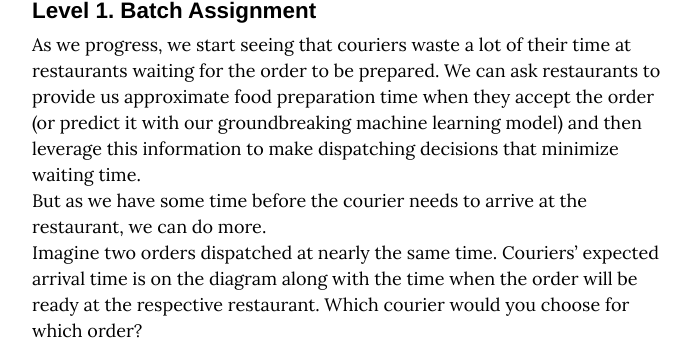
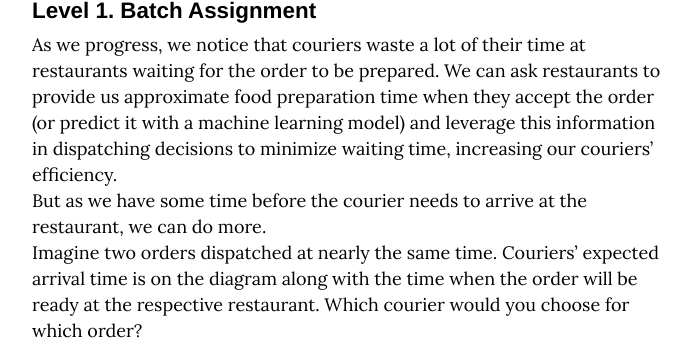
Before and after one commit to IlyaZinkovich/ilyazinkovich.github.io, a Jekyll site: the page built from _posts/2020/jun/2020-06-07-delivery-dispatching-evolution.md, in a window 1280 px wide and 900 px high, scrolled down 785 px, cut to the strip 227-567 px from the top of the window. Shown: the whole strip, without its empty margins (288-979 px from the left). Built offline with Jekyll 4.4.1, drawn with Linux system fonts in a browser that asks for light colours; comment, search, counter and statistics services are not loaded.

Commit message:
Update 2020-06-07-delivery-dispatching-evolution.md

```diff
--- a/_posts/2020/jun/2020-06-07-delivery-dispatching-evolution.md
+++ b/_posts/2020/jun/2020-06-07-delivery-dispatching-evolution.md
@@ -26,7 +26,7 @@ We need to get the basics right, so we start with a straightforward dispatching
 
 ## Level 1. Batch Assignment
 
-As we progress, we start seeing that couriers waste a lot of their time at restaurants waiting for the order to be prepared. We can ask restaurants to provide us approximate food preparation time when they accept the order (or predict it with our groundbreaking machine learning model) and then leverage this information to make dispatching decisions that minimize waiting time.
+As we progress, we notice that couriers waste a lot of their time at restaurants waiting for the order to be prepared. We can ask restaurants to provide us approximate food preparation time when they accept the order (or predict it with a machine learning model) and leverage this information in dispatching decisions to minimize waiting time, increasing our couriers' efficiency.
 But as we have some time before the courier needs to arrive at the restaurant, we can do more.
 Imagine two orders dispatched at nearly the same time. Couriers' expected arrival time is on the diagram along with the time when the order will be ready at the respective restaurant. Which courier would you choose for which order?
 
```
